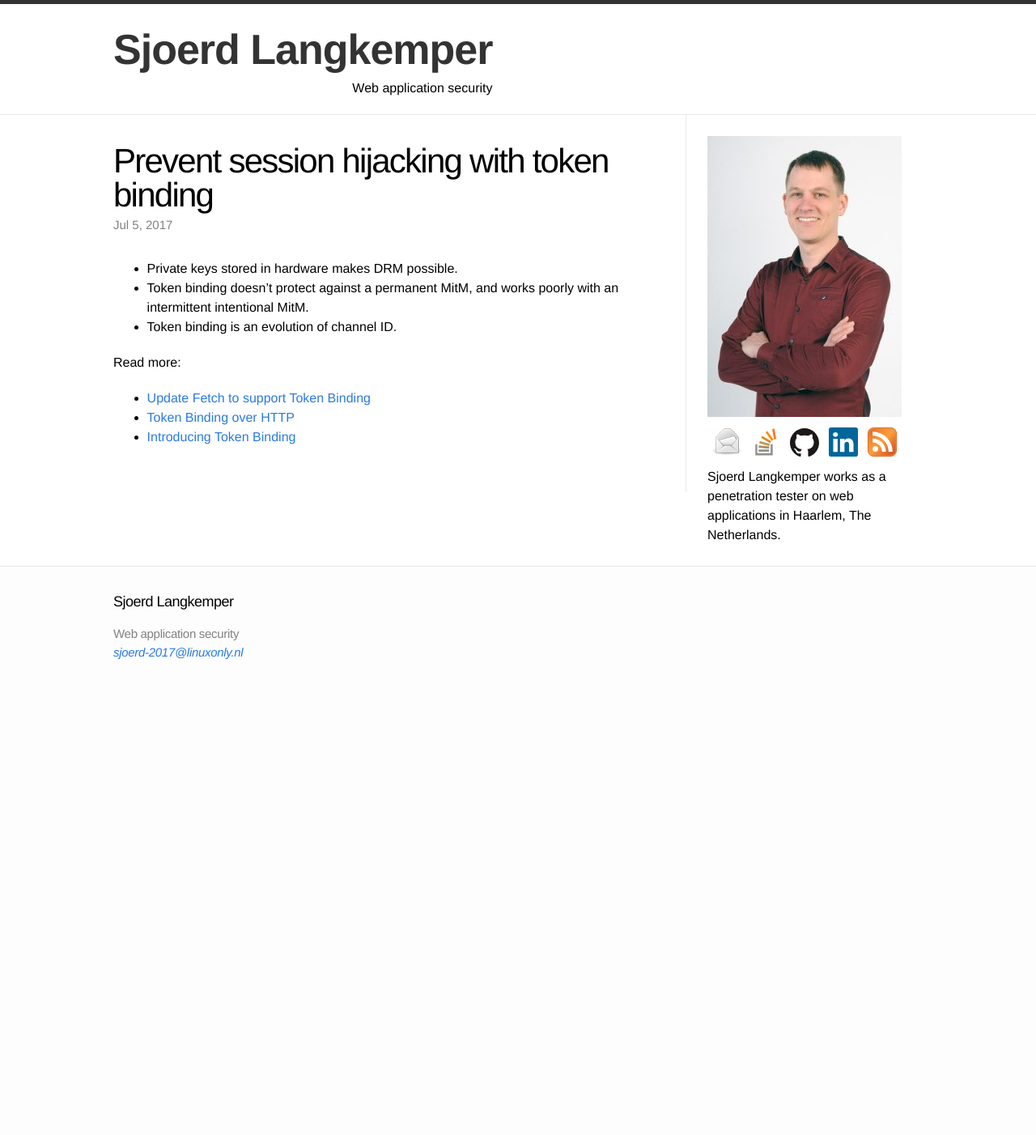
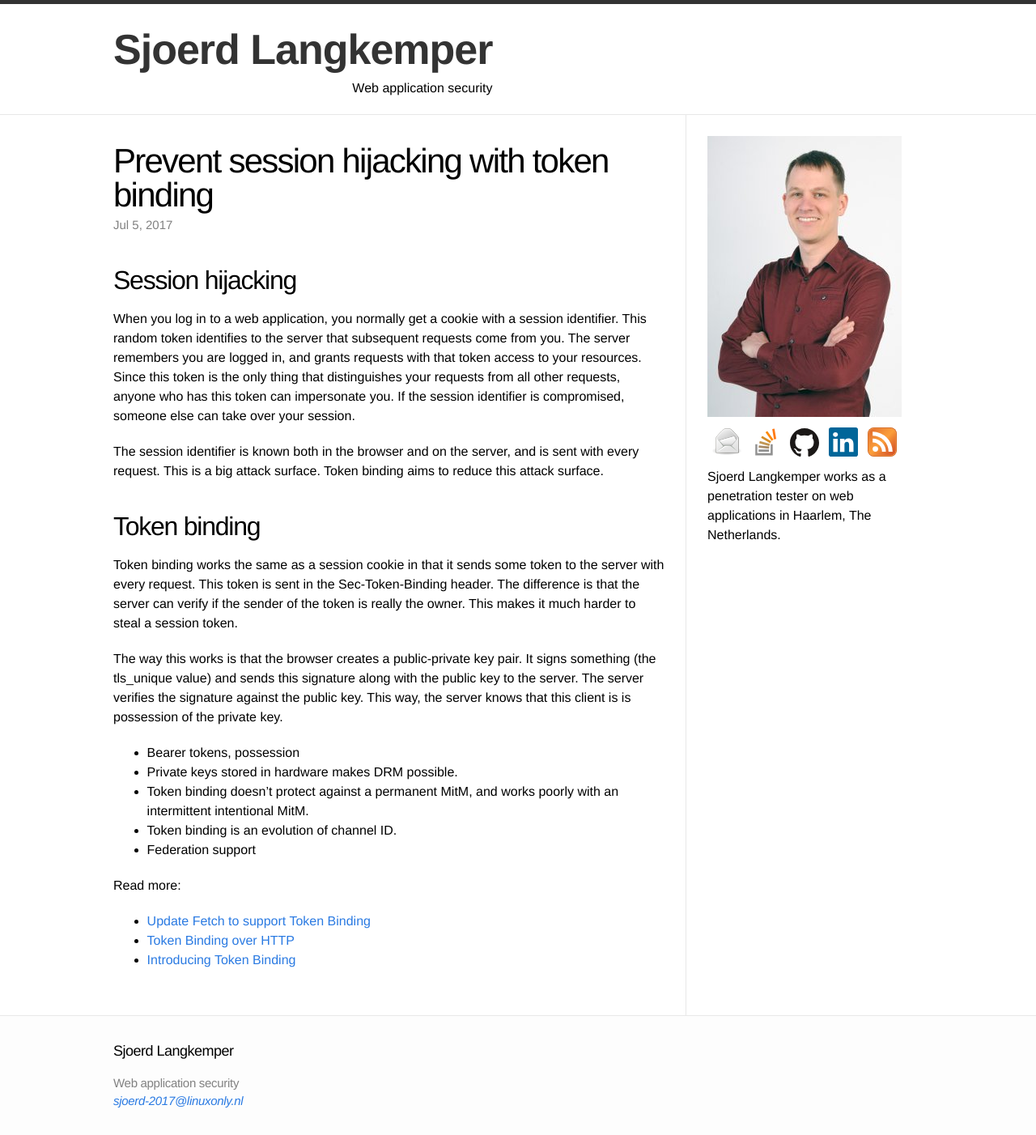
Before and after one commit to Sjord/Sjord.github.io, a Jekyll site: the page built from _posts/2017-05-10-prevent-session-hijacking-with-token-binding.md, in a window 1280 px wide. Shown: the whole page at 81% size. Built offline with Jekyll 4.4.1, drawn with Linux system fonts in a browser that asks for light colours; before the commit the page ends 900 px from its top, so only the background shows below that.

Commit message:
Some token binding paragraphs

```diff
--- a/_posts/2017-05-10-prevent-session-hijacking-with-token-binding.md
+++ b/_posts/2017-05-10-prevent-session-hijacking-with-token-binding.md
@@ -5,9 +5,30 @@
 date: 2017-07-05
 ---
 
+## Session hijacking
+
+When you log in to a web application, you normally get a cookie with a session identifier. This random token identifies to the server that subsequent requests come from you. The server remembers you are logged in, and grants requests with that token access to your resources. Since this token is the only thing that distinguishes your requests from all other requests, anyone who has this token can impersonate you. If the session identifier is compromised, someone else can take over your session.
+
+The session identifier is known both in the browser and on the server, and is sent with every request. This is a big attack surface. Token binding aims to reduce this attack surface.
+
+## Token binding
+
+Token binding works the same as a session cookie in that it sends some token to the server with every request. This token is sent in the Sec-Token-Binding header. The difference is that the server can verify if the sender of the token is really the owner. This makes it much harder to steal a session token.
+
+The way this works is that the browser creates a public-private key pair. It signs something (the tls\_unique value) and sends this signature along with the public key to the server. The server verifies the signature against the public key. This way, the server knows that this client is is possession of the private key.
+
+
+
+
+
+
+
+
+* Bearer tokens, possession
 * Private keys stored in hardware makes DRM possible.
 * Token binding doesn't protect against a permanent MitM, and works poorly with an intermittent intentional MitM.
 * Token binding is an evolution of channel ID.
+* Federation support
 
 Read more:
 * [Update Fetch to support Token Binding](https://github.com/whatwg/fetch/pull/325)
```
